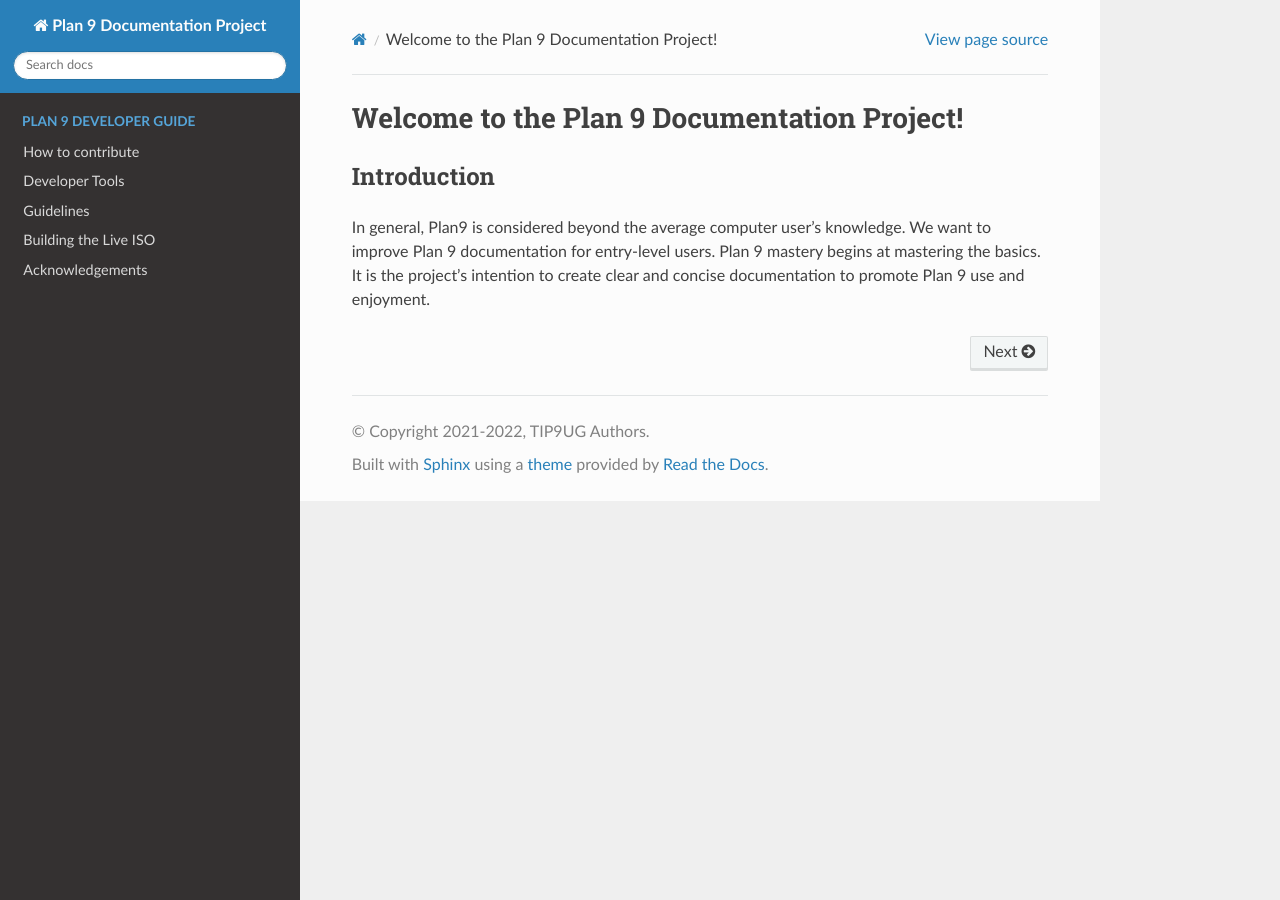
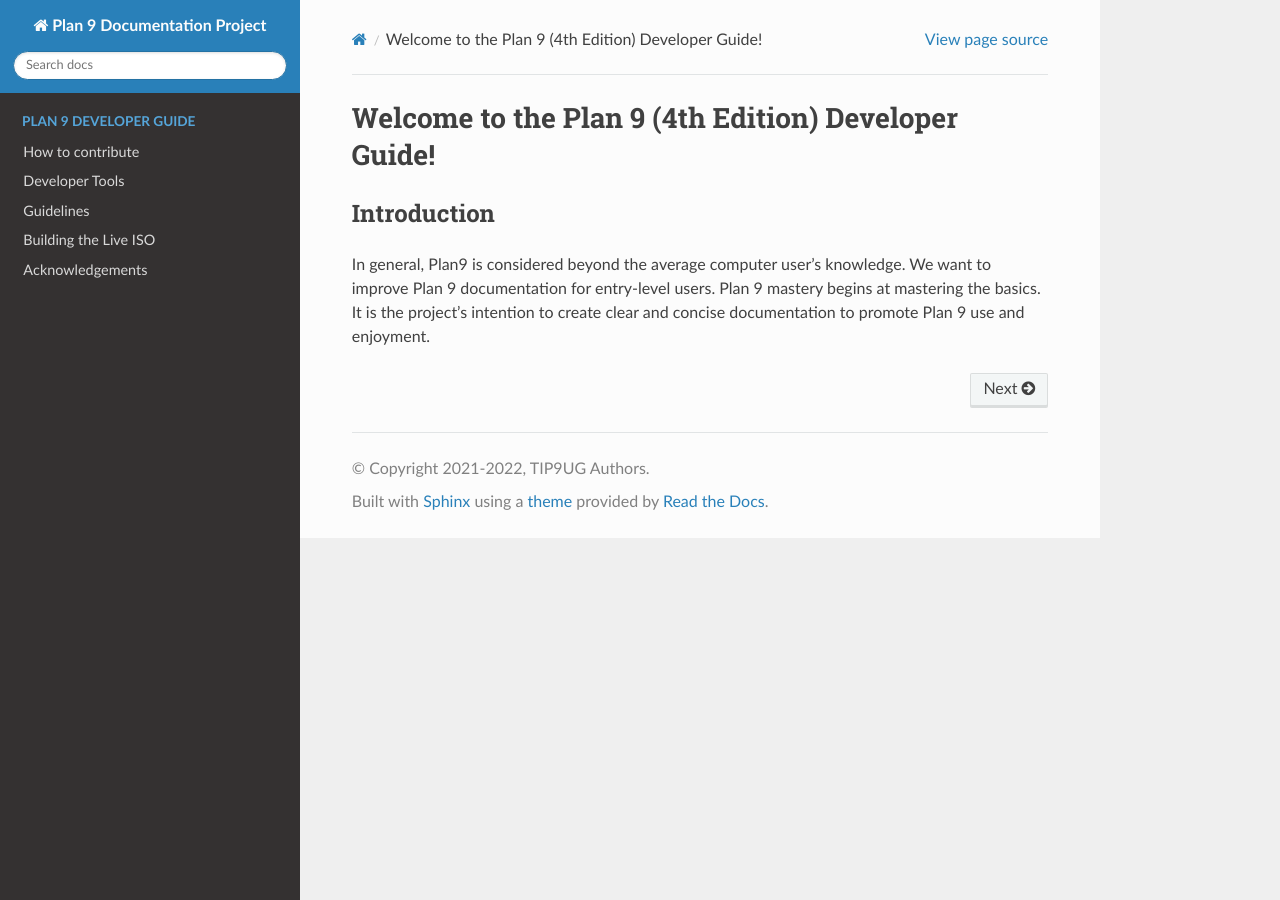
Before and after one commit to tip9ug/plan9-4th-edition-development-guide, a Sphinx documentation site: the page built from source/index.md, in a window 1280 px wide. Built offline with Sphinx 7.4.7 and the Read the Docs theme 2.0.0, drawn with Linux system fonts in a browser that asks for light colours.

Commit message:
Update index.md

```diff
--- a/source/index.md
+++ b/source/index.md
@@ -1,5 +1,5 @@
-Welcome to the Plan 9 Documentation Project!
-============================================
+Welcome to the Plan 9 (4th Edition) Developer Guide!
+====================================================
 
 ## Introduction
 
```
